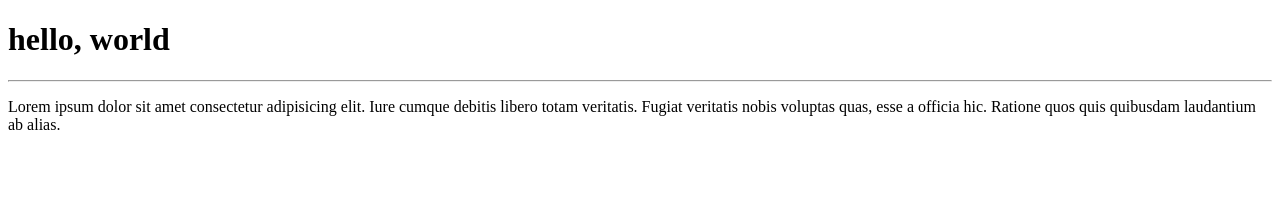
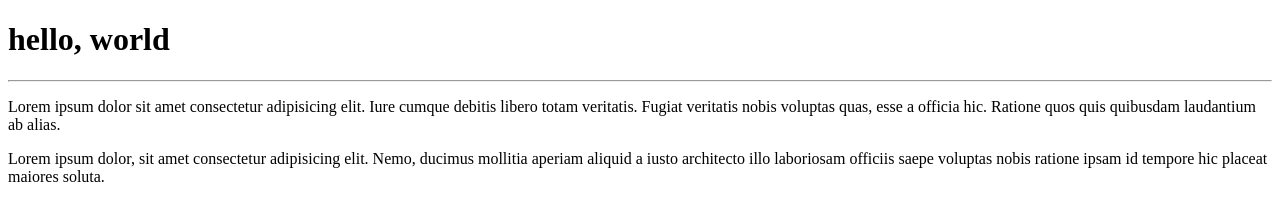
Before and after one commit to vitoriatcosta/hello-world, a plain HTML site: page site-exemplo/index.html in a window 1280 px wide. Drawn offline with Linux system fonts and the light colour scheme.

Commit message:
segundo parágrafo adicionado

```diff
--- a/site-exemplo/index.html
+++ b/site-exemplo/index.html
@@ -9,5 +9,6 @@
     <h1>hello, world</h1>
     <hr>
     <p>Lorem ipsum dolor sit amet consectetur adipisicing elit. Iure cumque debitis libero totam veritatis. Fugiat veritatis nobis voluptas quas, esse a officia hic. Ratione quos quis quibusdam laudantium ab alias.</p>
+    <p>Lorem ipsum dolor, sit amet consectetur adipisicing elit. Nemo, ducimus mollitia aperiam aliquid a iusto architecto illo laboriosam officiis saepe voluptas nobis ratione ipsam id tempore hic placeat maiores soluta.</p>
 </body>
 </html>
```
